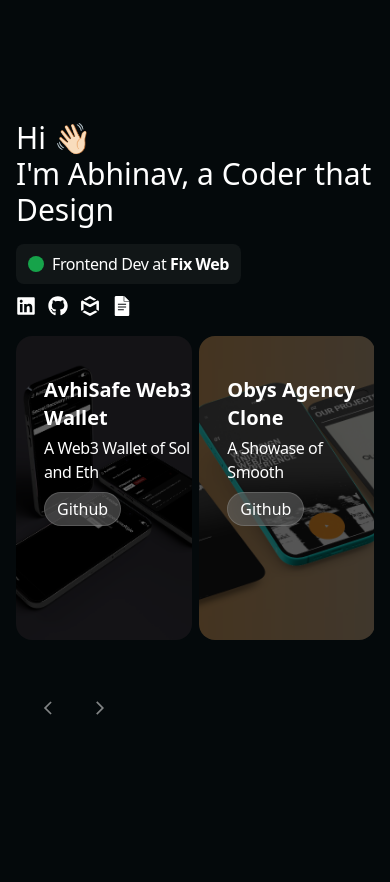
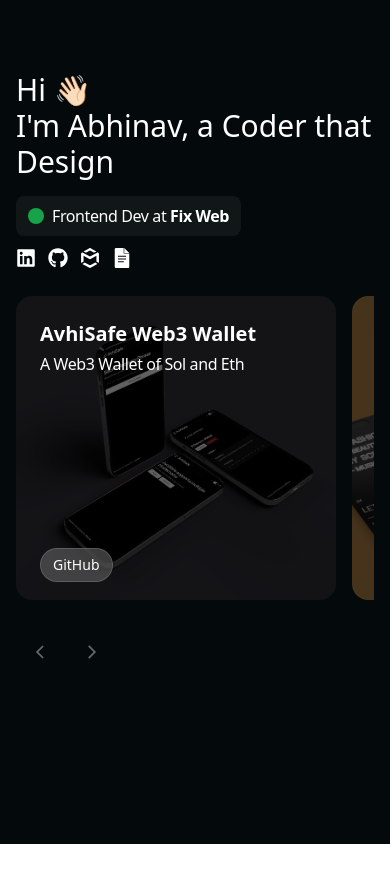
Before and after one commit to Avhinaw/PortfolioNew, a React (Vite) app: page / in a window 390 px wide. Shown: the top 882 px of the page. After the commit the page ends 844 px from the top, so only its background shows below. Built offline with nearby package versions, Linux system fonts and the light colour scheme.

Commit message:
Fix responsive project carousel interactions

```diff
--- a/src/App.tsx
+++ b/src/App.tsx
@@ -1,110 +1,102 @@
-import { useRef, useState, useEffect } from "react";
+import { useCallback, useEffect, useRef, useState } from "react";
+import { MdOutlineArrowBackIos, MdOutlineArrowForwardIos } from "react-icons/md";
 import Intro from "./Components/Intro";
 import ProjectBox from "./Components/ProjectBox";
-import { MdOutlineArrowBackIos } from "react-icons/md";
-import { MdOutlineArrowForwardIos } from "react-icons/md";
 import Project from "./data/Project";
 
 const App = () => {
   const scrollContainerRef = useRef<HTMLDivElement>(null);
-  const [disableLeft, setDisableLeft] = useState(true); // Track left button state
-  const [disableRight, setDisableRight] = useState(false); // Track right button state
+  const [disableLeft, setDisableLeft] = useState(true);
+  const [disableRight, setDisableRight] = useState(false);
 
-  // Calculate the exact width of one project, including margin
-  const getProjectWidth = () => {
+  const checkButtons = useCallback(() => {
     const container = scrollContainerRef.current;
-    if (container) {
-      const projectBox = container.querySelector<HTMLDivElement>(".project-box");
-      if (projectBox) {
-        const style = window.getComputedStyle(projectBox);
-        const marginRight = parseFloat(style.marginRight); // Get margin
-        return projectBox.offsetWidth + marginRight; // Total width of one box
-      }
-    }
-    return 0;
+    if (!container) return;
+
+    const maxScrollLeft = container.scrollWidth - container.clientWidth;
+    setDisableLeft(container.scrollLeft <= 1);
+    setDisableRight(container.scrollLeft >= maxScrollLeft - 1);
+  }, []);
+
+  const getProjectScrollAmount = () => {
+    const container = scrollContainerRef.current;
+    const projectBox = container?.querySelector<HTMLElement>(".project-box");
+    if (!container || !projectBox) return container?.clientWidth ?? 0;
+
+    const gap = Number.parseFloat(getComputedStyle(projectBox.parentElement as Element).gap) || 0;
+    return projectBox.getBoundingClientRect().width + gap;
   };
 
-  const checkButtons = () => {
+  const scrollProjects = (direction: "left" | "right") => {
     const container = scrollContainerRef.current;
-    if (container) {
-      setDisableLeft(container.scrollLeft === 0); // Disable left if at start
-      setDisableRight(
-        container.scrollLeft + container.clientWidth >= container.scrollWidth
-      ); // Disable right if at end
-    }
-  };
+    if (!container) return;
 
-  const scrollLeft = () => {
-    const container = scrollContainerRef.current;
-    if (container) {
-      const projectWidth = getProjectWidth(); // Get project width dynamically
-      container.scrollBy({ left: -projectWidth, behavior: "smooth" });
-    }
-  };
-
-  const scrollRight = () => {
-    const container = scrollContainerRef.current;
-    if (container) {
-      const projectWidth = getProjectWidth(); // Get project width dynamically
-      container.scrollBy({ left: projectWidth, behavior: "smooth" });
-    }
+    const amount = getProjectScrollAmount();
+    container.scrollBy({
+      left: direction === "right" ? amount : -amount,
+      behavior: "smooth",
+    });
   };
 
   useEffect(() => {
     const container = scrollContainerRef.current;
-    if (container) {
-      container.addEventListener("scroll", checkButtons); // Update button states on scroll
-      checkButtons(); // Initial check
-      return () => container.removeEventListener("scroll", checkButtons);
-    }
-  }, []);
+    if (!container) return;
+
+    checkButtons();
+    container.addEventListener("scroll", checkButtons, { passive: true });
+    window.addEventListener("resize", checkButtons);
+
+    return () => {
+      container.removeEventListener("scroll", checkButtons);
+      window.removeEventListener("resize", checkButtons);
+    };
+  }, [checkButtons]);
 
   return (
-    <>
-      <div className="py-28 lg:py-16 px-4 lg:px-36 bg-[#04090b] h-[118vh] text-white">
-        <Intro />
-        {/* Showcase Section */}
+    <main className="min-h-screen overflow-x-hidden bg-[#04090b] px-4 py-16 text-white sm:px-8 sm:py-20 lg:px-36 lg:py-16">
+      <Intro />
+
+      <section aria-label="Featured projects" className="mt-4">
         <div
           ref={scrollContainerRef}
-          className="flex overflow-x-scroll overscroll-x-auto w-full [scrollbar-width:none] no-scrollbar"
+          className="no-scrollbar flex w-full snap-x snap-mandatory gap-4 overflow-x-auto overscroll-x-contain scroll-smooth pb-2"
         >
-          {Project.map((elem, idx) => (
-            <div key={idx} className="flex justify-start gap-4 mx-auto">
-            <ProjectBox
-              key={idx}
-              title={elem.title}
-            desc={elem.description}
-            img={elem.image}
-            github={elem.github}
-            site={elem.site}
-            />
-          </div>
-          ))
-          }
-        </div>
-        {/* Navigation Arrows */}
-        <div className="h-10 w-72 flex pt-12 gap-3 px-3">
-          <div
-            className={`${
-              disableLeft ? "opacity-50 cursor-not-allowed" : "hover:bg-[#151D20]"
-            } w-10 h-10 rounded-full flex items-center justify-center`}
-            onClick={disableLeft ? undefined : scrollLeft}
-          >
-            <MdOutlineArrowBackIos />
-          </div>
-          <div
-            className={`${
-              disableRight
-                ? "opacity-50 cursor-not-allowed"
-                : "hover:bg-[#151D20]"
-            } w-10 h-10 rounded-full flex items-center justify-center cursor-pointer`}
-            onClick={disableRight ? undefined : scrollRight}
-          >
-            <MdOutlineArrowForwardIos />
+          <div className="flex w-max gap-4 px-1">
+            {Project.map((project) => (
+              <ProjectBox
+                key={project.title}
+                title={project.title}
+                desc={project.description}
+                img={project.image}
+                github={project.github}
+                site={project.site}
+              />
+            ))}
           </div>
         </div>
-      </div>
-    </>
+
+        <div className="mt-6 flex gap-3 px-1" aria-label="Project carousel controls">
+          <button
+            type="button"
+            aria-label="Previous projects"
+            disabled={disableLeft}
+            onClick={() => scrollProjects("left")}
+            className="flex h-10 w-10 items-center justify-center rounded-full transition hover:bg-[#151D20] focus-visible:outline focus-visible:outline-2 focus-visible:outline-offset-2 focus-visible:outline-white disabled:cursor-not-allowed disabled:opacity-40"
+          >
+            <MdOutlineArrowBackIos aria-hidden="true" />
+          </button>
+          <button
+            type="button"
+            aria-label="Next projects"
+            disabled={disableRight}
+            onClick={() => scrollProjects("right")}
+            className="flex h-10 w-10 items-center justify-center rounded-full transition hover:bg-[#151D20] focus-visible:outline focus-visible:outline-2 focus-visible:outline-offset-2 focus-visible:outline-white disabled:cursor-not-allowed disabled:opacity-40"
+          >
+            <MdOutlineArrowForwardIos aria-hidden="true" />
+          </button>
+        </div>
+      </section>
+    </main>
   );
 };
 
--- a/src/Components/ProjectBox.tsx
+++ b/src/Components/ProjectBox.tsx
@@ -1,29 +1,42 @@
 
-const ProjectBox = ({title, desc, img, github, site}: { title: string; desc: string; img: string; github: string; site: string;}) => {
+type ProjectBoxProps = {
+  title: string;
+  desc: string;
+  img: string;
+  github: string;
+  site: string;
+};
+
+const ProjectBox = ({ title, desc, img, github, site }: ProjectBoxProps) => {
   return (
-        <>
-        <a href={site} target="_blank" rel="noopener noreferrer">
-            <div id="project-box" className="project-box h-[36vh] w-[47vw] lg:h-[66vh] lg:w-[25vw] relative">
+    <article className="project-box relative w-[min(82vw,420px)] shrink-0 snap-start sm:w-[min(68vw,420px)] lg:w-[25vw]">
+      <a
+        href={site}
+        target="_blank"
+        rel="noopener noreferrer"
+        className="group block"
+        aria-label={`Visit ${title} project site`}
+      >
         <img
           src={img}
-                    alt=""
-                    className="h-[36vh] lg:h-[66vh] w-[45vw] lg:w-[24vw] object-cover rounded-2xl filter brightness-[40%] transition duration-300 hover:brightness-[70%]"
+          alt={`${title} project preview`}
+          className="h-[36vh] min-h-[240px] max-h-[520px] w-full rounded-2xl object-cover brightness-[40%] transition duration-300 group-hover:brightness-[70%] group-focus-visible:brightness-[70%]"
         />
-                <div className="absolute top-10 left-7">
-                    <h3 className="text-xl lg:text-2xl font-bold">{title}</h3>
-                    <h4 className="text-md lg:text-lg tracking-tight mt-1">{desc}</h4>
-                    <a href={github} target="_blank" rel="noopener noreferrer">
-                    <button
-                        id="github-button"
-                        className="backdrop-blur-xl border border-white/15 rounded-full bg-neutral-500/50 px-3 py-1 my-2 font-medium hover:bg-neutral-500/70 transition"
-                >
-                        Github
-                    </button>
-                    </a>
-                </div>
+        <div className="pointer-events-none absolute inset-x-0 top-0 p-6 sm:p-7">
+          <h3 className="text-xl font-bold sm:text-2xl">{title}</h3>
+          <p className="mt-1 max-w-[28ch] text-base tracking-tight sm:text-lg">{desc}</p>
         </div>
       </a>
-        </>
+
+      <a
+        href={github}
+        target="_blank"
+        rel="noopener noreferrer"
+        className="absolute left-6 top-[calc(36vh-3.25rem)] rounded-full border border-white/15 bg-neutral-500/50 px-3 py-1.5 text-sm font-medium backdrop-blur-xl transition hover:bg-neutral-500/70 focus-visible:outline focus-visible:outline-2 focus-visible:outline-offset-2 focus-visible:outline-white sm:left-7 sm:top-[calc(36vh-3.5rem)]"
+      >
+        GitHub
+      </a>
+    </article>
   );
 };
 
```
Lines whose indentation alone changed are shown as unchanged.
